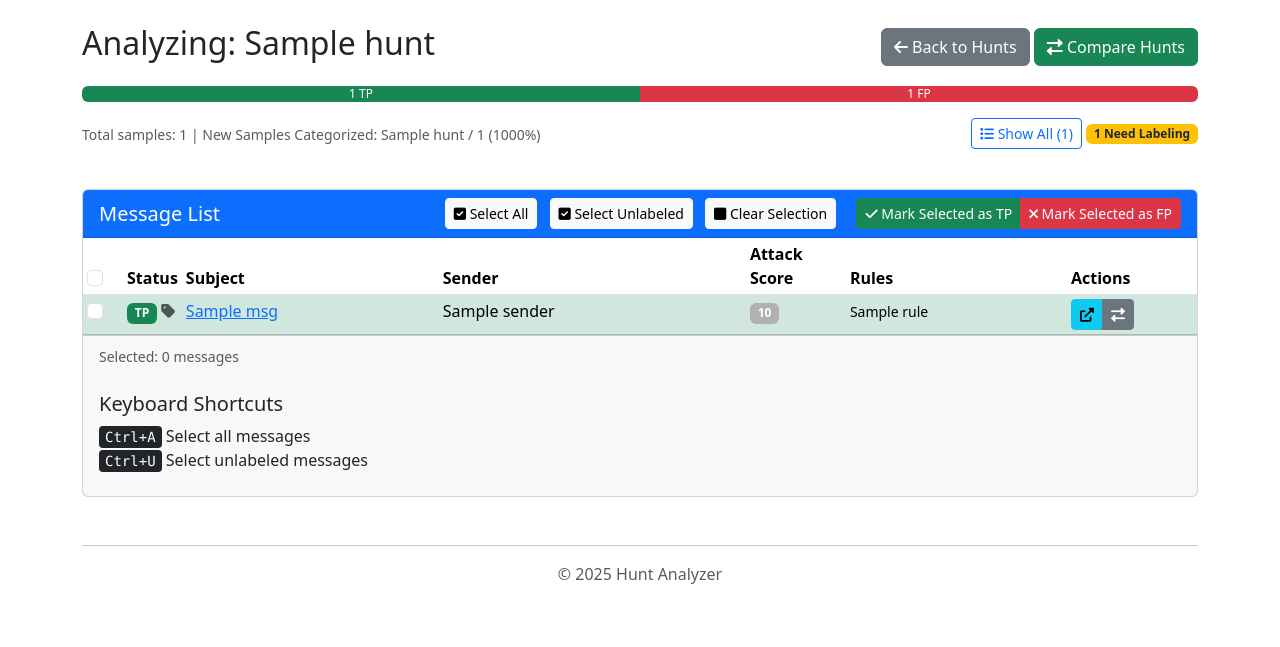
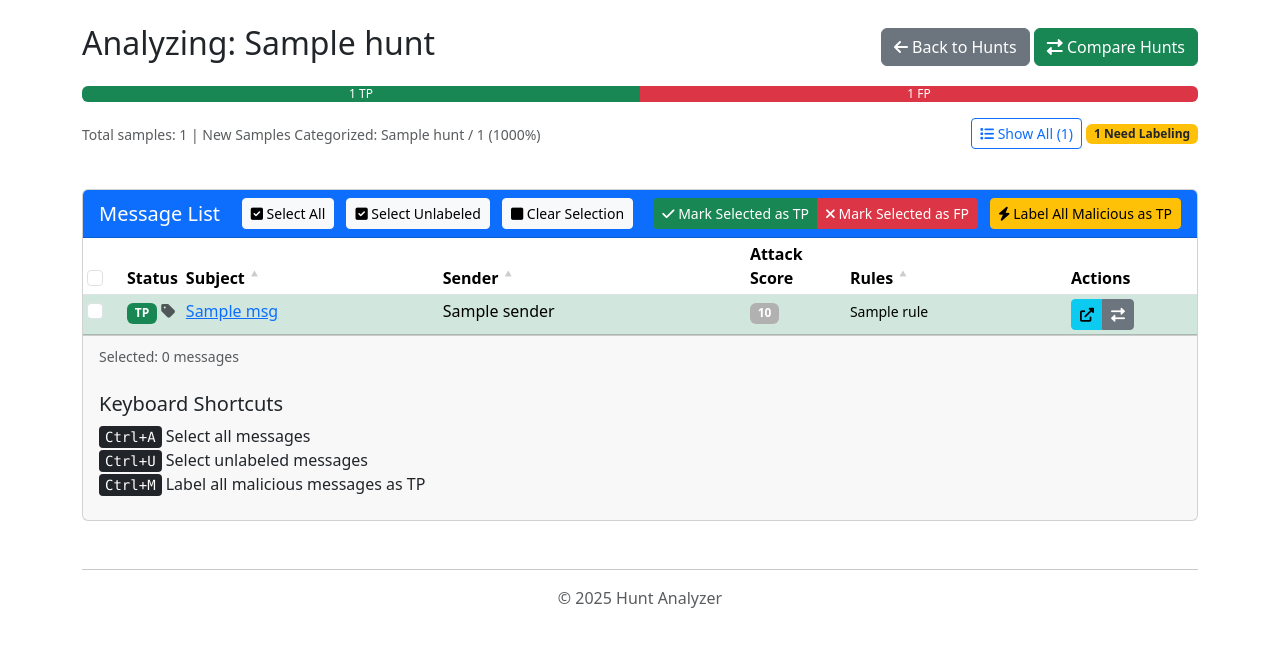
Before and after one commit to aidenmitchell/hunt-analyzer, a Flask app: template templates/analyze.html in a window 1280 px wide. Shown: the part 56-703 px from the top of the page. Run offline with Flask 3, Linux system fonts and the light colour scheme; the template is opened without the code that fills it: most values are stand-ins (such as "Sample title", 1, 10 or a date in 2020).

Commit message:
Add table sorting and malicious message labeling
- Added table sorting by column headers, with severity-based sorting for attack scores
- Table sorts by attack score by default when the page loads
- Added "Label All Malicious as TP" button for quick labeling of malicious messages
- Added Ctrl+M keyboard shortcut for the malicious labeling feature
- Updated keyboard shortcut help text

🤖 Generated with [Claude Code](https://claude.ai/code)
Co-Authored-By: Claude <noreply@anthropic.com>

```diff
--- a/templates/analyze.html
+++ b/templates/analyze.html
@@ -102,7 +102,7 @@
               <i class="fas fa-square"></i> Clear Selection
             </button>
 
-            <div class="btn-group">
+            <div class="btn-group me-2">
               <button type="button" id="btn-mass-tp" class="btn btn-sm btn-success">
                 <i class="fas fa-check"></i> Mark Selected as TP
               </button>
@@ -110,6 +110,10 @@
                 <i class="fas fa-times"></i> Mark Selected as FP
               </button>
             </div>
+
+            <button type="button" id="btn-label-malicious" class="btn btn-sm btn-warning">
+              <i class="fas fa-bolt"></i> Label All Malicious as TP
+            </button>
           </div>
         </div>
       </div>
@@ -121,17 +125,23 @@
                 <th width="40">
                   <input type="checkbox" class="form-check-input" id="check-select-all">
                 </th>
-                <th width="40">Status</th>
-                <th>Subject</th>
-                <th>Sender</th>
-                <th width="100">Attack Score</th>
-                <th>Rules</th>
+                <th width="40" class="sortable" data-sort="status">Status</th>
+                <th class="sortable" data-sort="subject">Subject</th>
+                <th class="sortable" data-sort="sender">Sender</th>
+                <th width="100" class="sortable" data-sort="attack-score">Attack Score</th>
+                <th class="sortable" data-sort="rules">Rules</th>
                 <th width="130">Actions</th>
               </tr>
             </thead>
             <tbody>
               {% for msg in message_groups %}
-              <tr data-id="{{ msg.id }}" class="{% if msg.status == 'true_positive' %}table-success{% elif msg.status == 'false_positive' %}table-danger{% endif %} {% if msg.pre_labeled %}pre-labeled-row{% endif %}">
+              <tr data-id="{{ msg.id }}"
+                  class="{% if msg.status == 'true_positive' %}table-success{% elif msg.status == 'false_positive' %}table-danger{% endif %} {% if msg.pre_labeled %}pre-labeled-row{% endif %}"
+                  data-status="{{ msg.status if msg.status else 'unlabeled' }}"
+                  data-attack-score="{{ msg.attack_score_verdict }}"
+                  data-subject="{{ msg.subject }}"
+                  data-sender="{{ msg.sender }}"
+                  data-rules="{{ msg.rules_count }}">
                 <td>
                   <input type="checkbox" class="form-check-input msg-checkbox" data-id="{{ msg.id }}">
                 </td>
@@ -246,12 +256,50 @@ function getAttackScoreColor(verdict) {
   return colors[verdict] || '#B1B1B1';
 }
 
+// CSS for sortable headers
+document.head.insertAdjacentHTML('beforeend', `
+  <style>
+    .sortable {
+      cursor: pointer;
+      position: relative;
+    }
+    .sortable:after {
+      content: '⯅';
+      font-size: 0.7em;
+      color: #ccc;
+      position: absolute;
+      margin-left: 5px;
+    }
+    .sortable.sorted-asc:after {
+      content: '⯅';
+      color: #fff;
+    }
+    .sortable.sorted-desc:after {
+      content: '⯆';
+      color: #fff;
+    }
+    .sortable:hover:after {
+      color: #fff;
+    }
+  </style>
+`);
+
 $(document).ready(function() {
   // Constants
   const huntId = "{{ hunt.id }}";
   const totalMessages = {{ message_groups|length }};
   let tpCount = {{ hunt.true_positives_count }};
   let fpCount = {{ hunt.false_positives_count }};
+
+  // Current sort state
+  let currentSort = {
+    column: 'attack-score',
+    direction: 'asc'
+  };
+
+  // Sort by attack score on page load
+  $(".sortable[data-sort='attack-score']").addClass("sorted-asc");
+  sortTable('attack-score', 'asc');
 
   // ======= SELECTION HANDLING =======
 
@@ -658,6 +706,116 @@ $(document).ready(function() {
     {% endif %}
   }
 
+  // ======= TABLE SORTING =======
+
+  // Handle sortable column clicks
+  $(".sortable").on("click", function() {
+    const column = $(this).data("sort");
+
+    // If already sorted on this column, reverse the direction
+    if (currentSort.column === column) {
+      currentSort.direction = currentSort.direction === 'asc' ? 'desc' : 'asc';
+    } else {
+      // Otherwise, sort ascending on the new column
+      currentSort.column = column;
+      currentSort.direction = 'asc';
+    }
+
+    // Update sorted column indicators
+    $(".sortable").removeClass("sorted-asc sorted-desc");
+    $(this).addClass(currentSort.direction === 'asc' ? "sorted-asc" : "sorted-desc");
+
+    // Sort the table
+    sortTable(column, currentSort.direction);
+  });
+
+  // Function to sort the table
+  function sortTable(column, direction) {
+    const rows = Array.from($("tbody tr"));
+
+    // Convert priority values for sorting
+    const priorityMap = {
+      'malicious': 1,
+      'spam': 2,
+      'suspicious': 3,
+      'likely_benign': 4,
+      'graymail': 5,
+      'unknown': 6
+    };
+
+    // Sort rows
+    rows.sort((a, b) => {
+      let valueA = $(a).data(column);
+      let valueB = $(b).data(column);
+
+      // Special handling for attack score (prioritize by severity)
+      if (column === 'attack-score') {
+        valueA = priorityMap[valueA] || 999;
+        valueB = priorityMap[valueB] || 999;
+      }
+      // Special handling for status
+      else if (column === 'status') {
+        // Prioritize: true_positive, false_positive, unlabeled
+        const statusPriority = {
+          'true_positive': 1,
+          'false_positive': 2,
+          'unlabeled': 3
+        };
+        valueA = statusPriority[valueA] || 999;
+        valueB = statusPriority[valueB] || 999;
+      }
+      // For numeric values
+      else if (!isNaN(valueA)) {
+        valueA = Number(valueA);
+        valueB = Number(valueB);
+      }
+
+      // Compare values
+      if (valueA < valueB) {
+        return direction === 'asc' ? -1 : 1;
+      } else if (valueA > valueB) {
+        return direction === 'asc' ? 1 : -1;
+      }
+      return 0;
+    });
+
+    // Re-append sorted rows to the table
+    const $tbody = $("tbody");
+    rows.forEach(row => $tbody.append(row));
+  }
+
+  // ======= LABEL ALL MALICIOUS =======
+
+  // Handle "Label All Malicious as TP" button
+  $("#btn-label-malicious").on("click", function() {
+    // Clear current selection
+    $(".msg-checkbox").prop("checked", false);
+
+    // Select all malicious messages that aren't already TP
+    let maliciousCount = 0;
+    $("tr[data-attack-score='malicious']").each(function() {
+      if (!$(this).hasClass("table-success")) {
+        $(this).find(".msg-checkbox").prop("checked", true);
+        maliciousCount++;
+      }
+    });
+
+    if (maliciousCount === 0) {
+      alert("No unlabeled malicious messages found or all malicious messages are already labeled as TP.");
+      return;
+    }
+
+    // Confirm the action
+    if (confirm(`Label ${maliciousCount} malicious messages as True Positives?`)) {
+      // Use the existing mass labeling function
+      massLabelMessages("true_positive");
+    } else {
+      // Clear selection if canceled
+      $(".msg-checkbox").prop("checked", false);
+      updateSelectedCount();
+    }
+  });
+
   // ======= KEYBOARD SHORTCUTS =======
 
   // Add keyboard shortcuts
@@ -670,6 +828,10 @@ $(document).ready(function() {
       e.preventDefault();
       $("#btn-select-unlabeled").click();
     }
+    else if (e.ctrlKey && e.which === 77) { // Ctrl+M for malicious
+      e.preventDefault();
+      $("#btn-label-malicious").click();
+    }
   });
 
   // Add shortcut help text
@@ -681,6 +843,7 @@ $(document).ready(function() {
           <ul class="list-unstyled">
             <li><kbd>Ctrl+A</kbd> Select all messages</li>
             <li><kbd>Ctrl+U</kbd> Select unlabeled messages</li>
+            <li><kbd>Ctrl+M</kbd> Label all malicious messages as TP</li>
           </ul>
         </div>
       </div>
```
